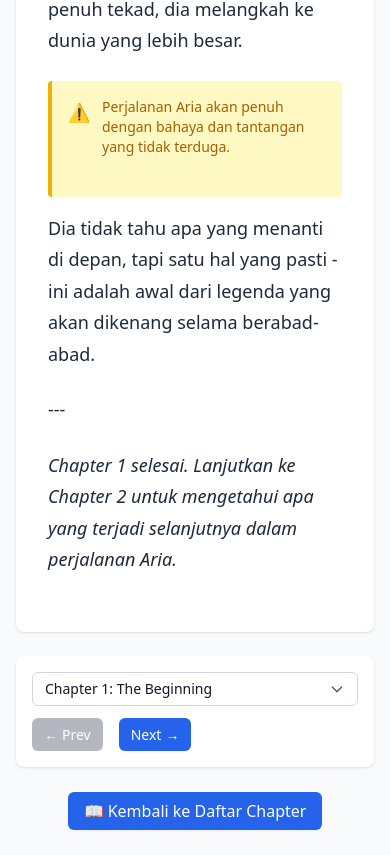
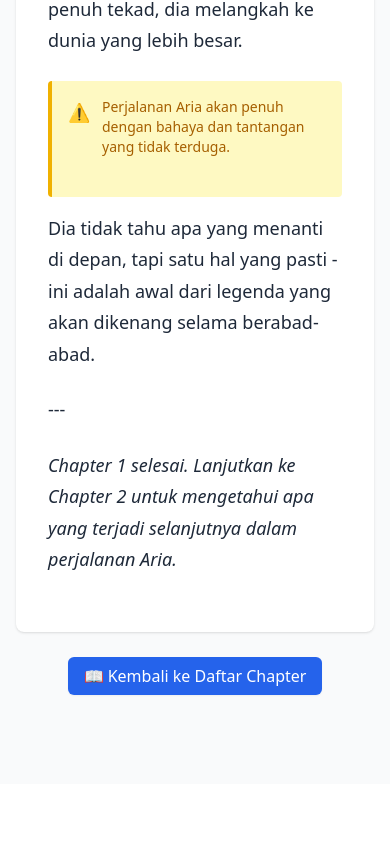
Before and after one commit to muhammad-zainal-muttaqin/novel-vercel, a Next.js app: page /novel/the-legend-of-aria/chapter-1 in a window 390 px wide. Shown: the part 3150-4005 px from the top of the page. After the commit the page ends 3934 px from the top, so only its background shows below. Built offline with nearby package versions, Linux system fonts and the light colour scheme.

Commit message:
Fix floating nav UX: proper padding + remove duplicate footer

```diff
--- a/src/app/novel/[slug]/[chapter]/page.tsx
+++ b/src/app/novel/[slug]/[chapter]/page.tsx
@@ -193,7 +193,7 @@
       </header>
 
       {/* Main Content */}
-      <main className="max-w-4xl mx-auto px-4 sm:px-6 lg:px-8 py-8">
+      <main className="max-w-4xl mx-auto px-4 sm:px-6 lg:px-8 py-8 pb-24 lg:pb-8">
         {/* Chapter Content */}
         <article className="bg-white rounded-lg shadow-sm p-8 mb-6">
           <header className="mb-8">
@@ -212,11 +212,11 @@
           </div>
         </article>
 
-        {/* Bottom Navigation */}
-        <div className="bg-white rounded-lg shadow-sm p-4">
-          <div className="flex flex-col sm:flex-row justify-between items-start sm:items-center gap-3 sm:gap-0">
+        {/* Bottom Navigation - Only visible on desktop */}
+        <div className="hidden lg:block bg-white rounded-lg shadow-sm p-4">
+          <div className="flex justify-between items-center">
             {/* Chapter Dropdown di Footer */}
-            <div className="w-full sm:w-auto">
+            <div className="w-auto">
               <ChapterDropdown
                 chapters={novel.metadata.chapters}
                 currentChapter={chapter}
```
